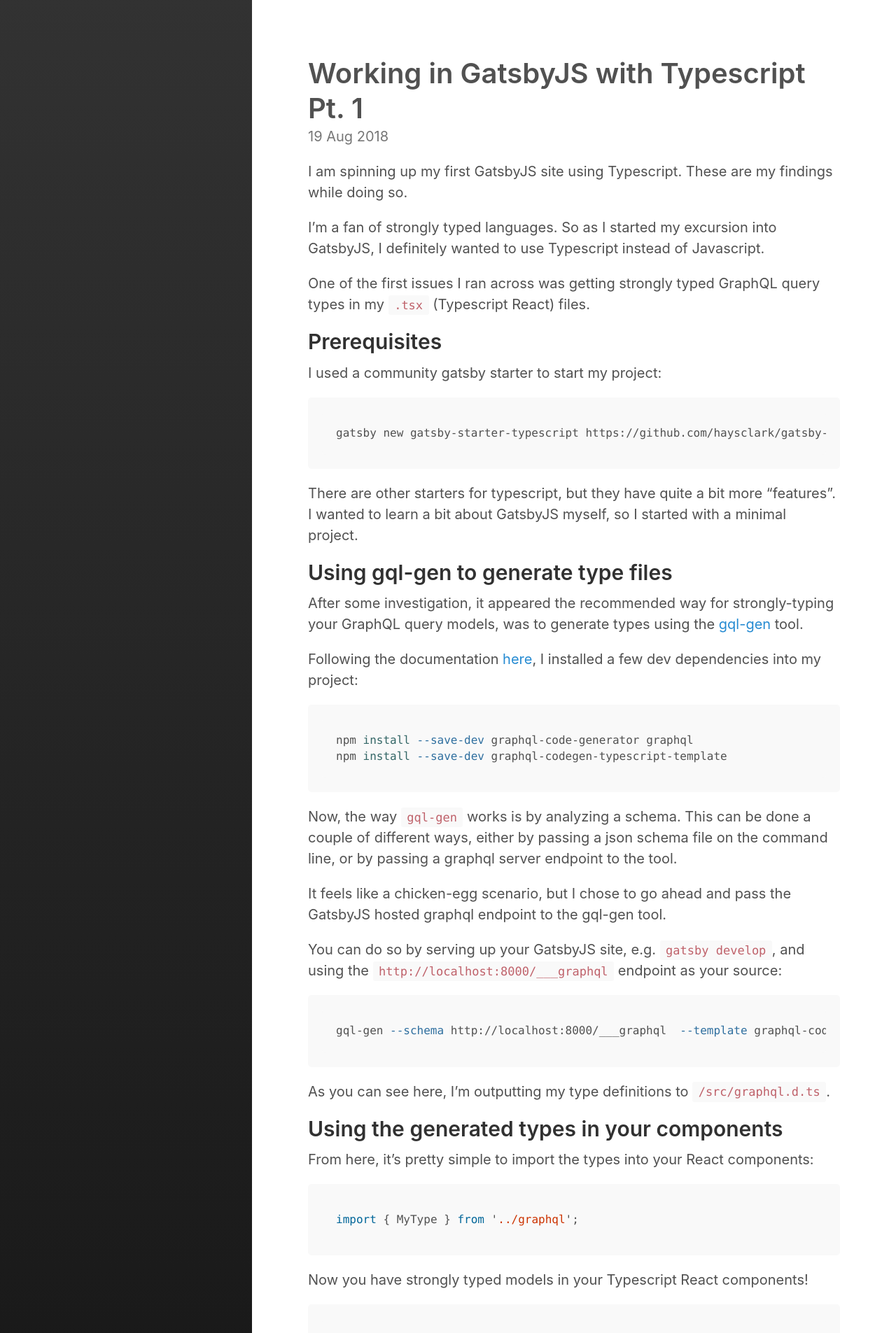
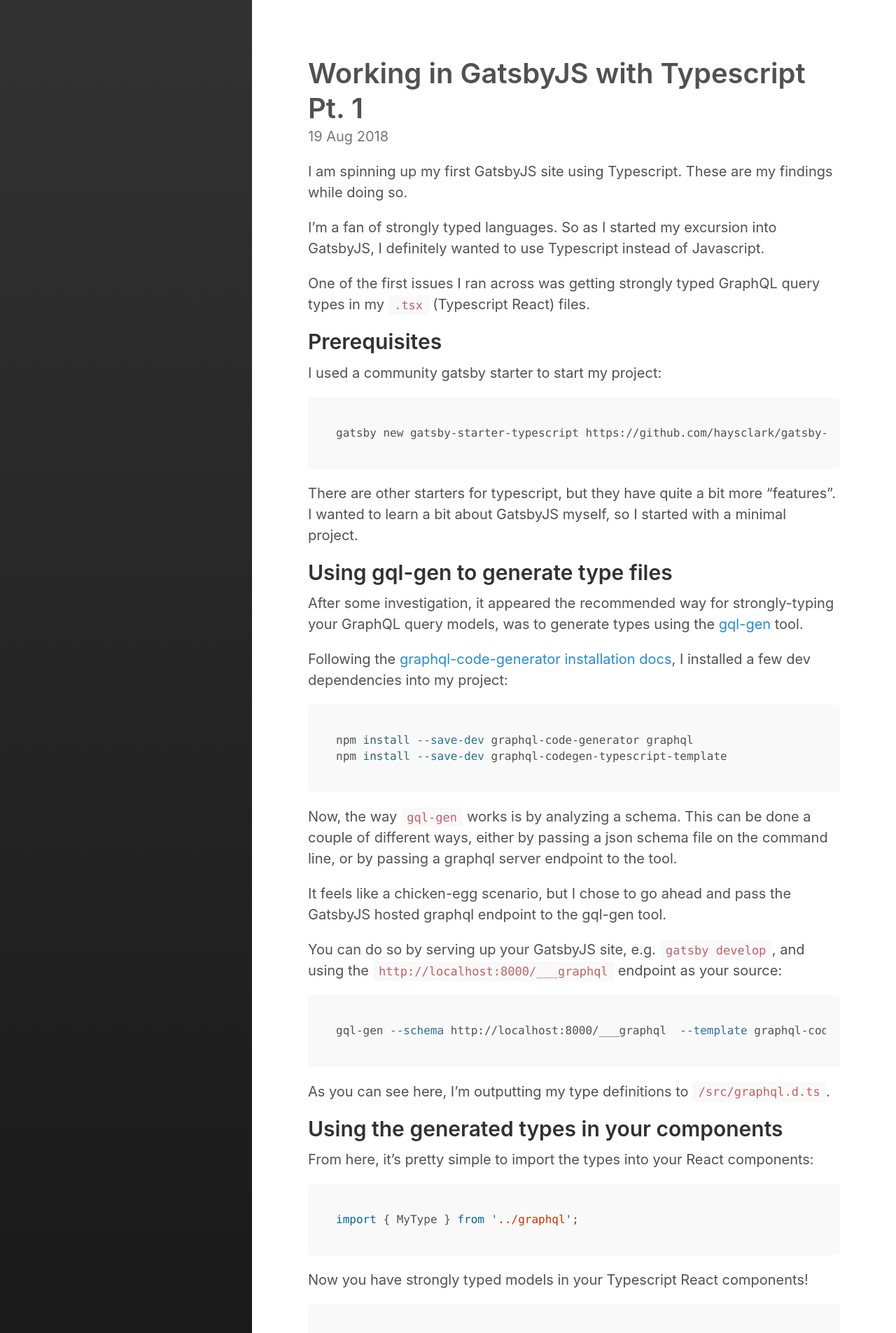
Before and after one commit to isaacbroyles/isaacbroyles.github.io, a Jekyll site: the page built from _posts/2018-08-19-gatsbyjs-typescript.md, in a window 1280 px wide. Shown: the top 1905 px of the page at 70% size. Built offline with Jekyll 4.4.1, drawn with Linux system fonts in a browser that asks for light colours.

Commit message:
Use descriptive link text in GatsbyJS TypeScript post
Co-Authored-By: Claude Opus 5.5 <noreply@anthropic.com>

````diff
--- a/_posts/2018-08-19-gatsbyjs-typescript.md
+++ b/_posts/2018-08-19-gatsbyjs-typescript.md
@@ -27,7 +27,7 @@ There are other starters for typescript, but they have quite a bit more "feature
 
 After some investigation, it appeared the recommended way for strongly-typing your GraphQL query models, was to generate types using the [gql-gen](https://github.com/dotansimha/graphql-code-generator) tool.
 
-Following the documentation [here](https://github.com/dotansimha/graphql-code-generator#installation), I installed a few dev dependencies into my project:
+Following the [graphql-code-generator installation docs](https://github.com/dotansimha/graphql-code-generator#installation){:target="_blank"}, I installed a few dev dependencies into my project:
 
 ```bash
 npm install --save-dev graphql-code-generator graphql
````
